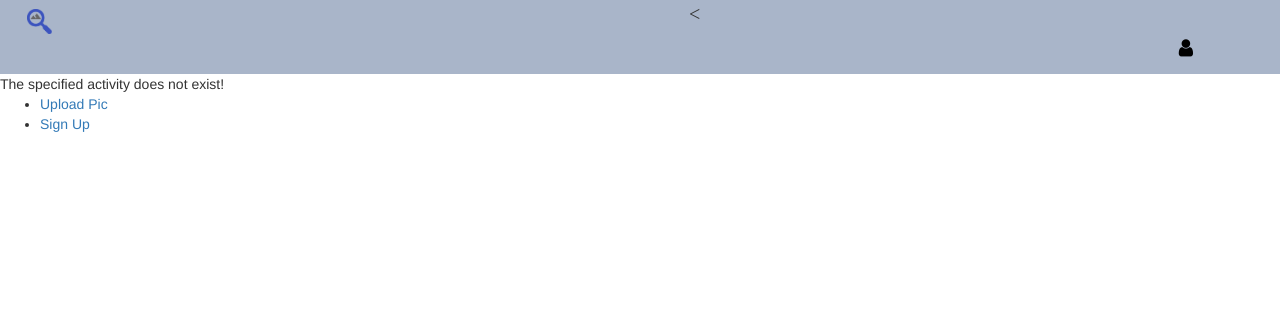
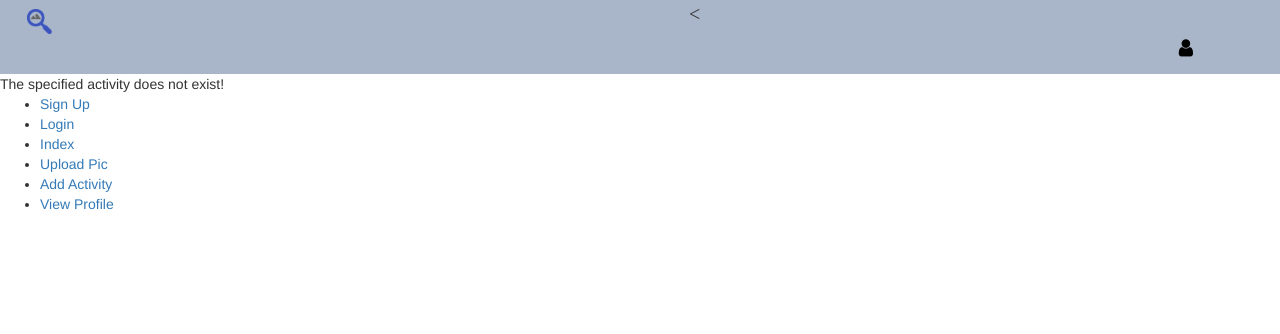
Before and after one commit to ngkenn/itech-group, a Django app: page /actifind/activity/1/ in a window 1280 px wide. Shown: the top 334 px of the page. Run offline with Django 3.2, Linux system fonts and the light colour scheme; data that the repository does not hold is empty; some libraries are stand-ins or nearby versions.

Commit message:
adding links to index page

```diff
--- a/itechGroup/actifind/admin.py
+++ b/itechGroup/actifind/admin.py
@@ -10,3 +10,6 @@ from actifind.models import UserProfile
 #
 # admin.site.register(Review, ReviewAdmin)
 admin.site.register(UserProfile)
+admin.site.register(Activity)
+admin.site.register(Review)
+admin.site.register(Picture)
--- a/itechGroup/templates/actifind/base.html
+++ b/itechGroup/templates/actifind/base.html
@@ -58,8 +58,17 @@
 
 <div>
     <ul>
+         <li> <a href="{% url 'register' %}">Sign Up</a></li>
+        <li> <a href="{% url 'login' %}">Login</a></li>
+        <li> <a href="{% url 'index' %}">Index</a></li>
+
+
+        <!--If Authenticated? -->
          <li> <a href="{% url 'upload_picture' %}">Upload Pic</a></li>
-        <li> <a href="{% url 'register' %}">Sign Up</a></li>
+         <li> <a href="{% url 'add_activity' %}">Add Activity</a></li>
+         <li> <a href="{% url 'profile' %}">View Profile</a></li>
+
+
 
     </ul>
 
```
